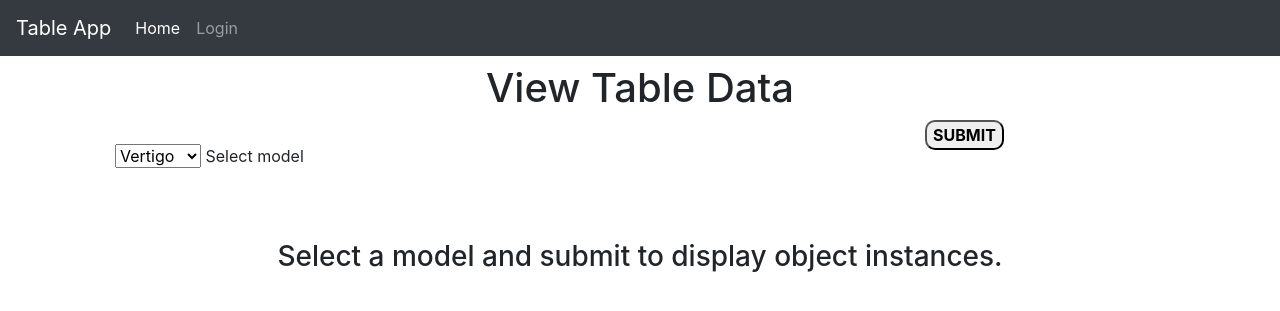
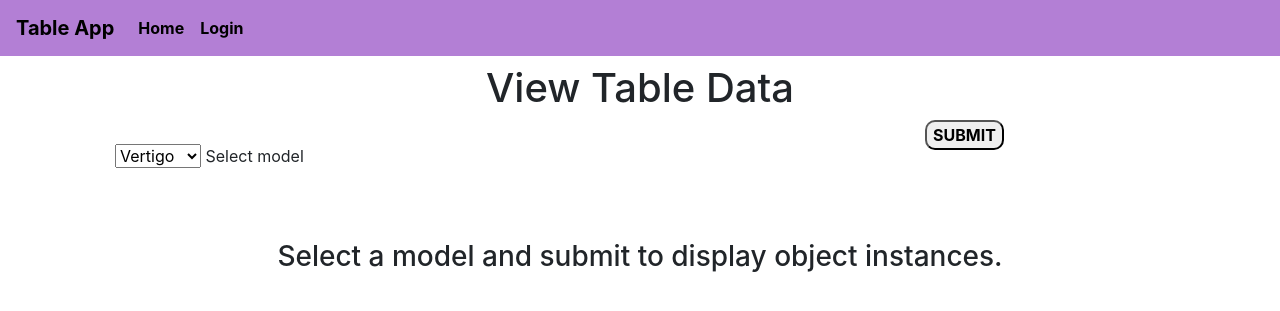
Before and after one commit to shwbhandari/Walkover_project, a Django app: page /showObjectLists in a window 1280 px wide. Shown: the top 311 px of the page. Run offline with Django 3.2, Linux system fonts and the light colour scheme; data comes from the database, SQL or seed files in the repository; both versions use the stored data as it was after the commit; some libraries are stand-ins or nearby versions.

Commit message:
updated index.html , base.html,base2.html

```diff
--- a/Home/views.py
+++ b/Home/views.py
@@ -89,6 +89,39 @@ def showObjectLists(request):
     return render(request, 'displayObjects.html', context=cont_dict)
 
 
+def test(request):
+    modelNamesQuerySet = Modelnames.objects.all()
+    modelNames = list()
+    for model in modelNamesQuerySet:
+        modelNames.append(model.modelname)
+    cont_dict = {
+        'modelNames': modelNames,
+        'get': True
+    }
+    if request.POST:
+        model = ModelSchema.objects.get(
+            name=request.POST['modelname']).as_model()
+        objList = model.objects.all().values()
+        fieldNames = list()
+        noEntry = False
+        try:
+            for x in objList[0]:
+                fieldNames.append(x)
+        except Exception as e:
+            noEntry = True
+        cont_dict = {
+            'modelNames': modelNames,
+            'objects': objList,
+            'noEntry': noEntry,
+            'fieldNames': fieldNames,
+            'objectType': request.POST['modelname'],
+            'get': False
+        }
+    return render(request, 'test.html', context=cont_dict)
+
+
+
+
 # Create your views here.
 
 def index(request):
--- a/templates/base2.html
+++ b/templates/base2.html
@@ -13,8 +13,8 @@
   <body>
 
 <body>
-    <nav class="navbar navbar-expand-lg navbar-dark bg-dark">
-        <a class="navbar-brand" href="#">Table App</a>
+    <nav class="navbar navbar-expand-lg" style="background-color: #B37FD5" >
+        <a class="navbar-brand" href="#" style="color:black"><b>Table App</b></a>
         <button class="navbar-toggler" type="button" data-toggle="collapse" data-target="#navbarSupportedContent" aria-controls="navbarSupportedContent" aria-expanded="false" aria-label="Toggle navigation">
           <span class="navbar-toggler-icon"></span>
         </button>
@@ -22,26 +22,25 @@
         <div class="collapse navbar-collapse" id="navbarSupportedContent">
           <ul class="navbar-nav mr-auto">
             <li class="nav-item active">
-              <a class="nav-link" href="/">Home <span class="sr-only">(current)</span></a>
+              <a class="nav-link" href="/" style="color:black"><b>Home</b> <span class="sr-only">(current)</span></a>
             </li>
 
         {% if user.is_authenticated %}
         <li class="nav-item">
-          <a class="nav-link" href="/logout">logout</a>
+          <a class="nav-link" href="/logout"style="color:black" ><b>logout</b></a>
         </li>
         <li class="nav-item">
-          <a class="nav-link" href="/profile">Dashboard</a>
+          <a class="nav-link" href="/profile" style="color:black" ><b>Dashboard</b></a>
         </li>
             {% else %}
             <li class="nav-item">
-              <a class="nav-link" href="/login/auth0">Login</a>
+              <a class="nav-link" href="/login/auth0" style="color:black"><b>Login</b></a>
             </li>
             {% endif %}
           </ul>
 
         </div>
       </nav>
-
 
     <div class="container">
       <scrollable-component  class="animate__animated animate__zoomIn">
--- a/templates/createModels.html
+++ b/templates/createModels.html
@@ -2,7 +2,7 @@
 {% block content %}
 {% if modelCreated %}
   <div class="alert alert-success alert-dismissible fade show text-center" role="alert">
-  <strong>Hurray!</strong> New model {{ modelName }} created successfully.
+   New model <strong>{{ modelName }} </strong>created successfully.
   <button type="button" class="close" data-dismiss="alert" aria-label="Close">
     <span aria-hidden="true">&times;</span>
   </button>
--- a/templates/displayObjects.html
+++ b/templates/displayObjects.html
@@ -31,12 +31,24 @@
     {% if noEntry %}
       <h4 class="text-center mt-5">There is no entry to display.</h4>
     {% else %}
+    <div >
+<div class="dropdown">
+  <button class="btn btn-secondary dropdown-toggle" type="button" id="dropdownMenuButton" data-toggle="dropdown" aria-haspopup="true" aria-expanded="false">
+    Apply filters by columns
+  </button>
+  <div class="dropdown-menu" aria-labelledby="dropdownMenuLink">
+    {% for field in fieldNames %}
+    <a class="dropdown-item" href="#">{{field}}</a>
+  {% endfor %}
+ </div>
+</div>
+
     <div class="table-responsive-sm">
       <table class="table">
         <thead>
           <tr>
             {% for field in fieldNames %}
-              <th scope="col">{{ field }}</th>
+              <th scope="col">{{field}}</th>
             {% endfor %}
           </tr>
         </thead>
@@ -45,7 +57,7 @@
             <tr>
               {% for property,value in x.items %}
                 {% if property == 'id' %}
-                  <th scope="row">{{ value }}</th>
+                  <th scope="row">{{ value  }}</th>
                 {% else %}
                   <td>{{ value }}</td>
                 {% endif %}
@@ -58,4 +70,5 @@
     {% endif %}
   {% endif %}
 </div>
+
 {% endblock %}
```
Also changed, not shown: templates/base.html (+9 -6 lines), templates/index.html (+15 -6 lines), Home/migrations/0002_model.py (added), Home/migrations/0003_delete_model.py (added), db.sqlite3.
